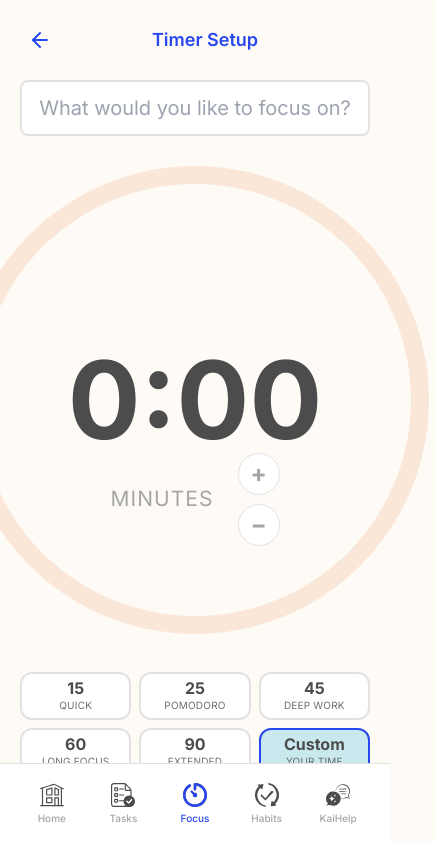
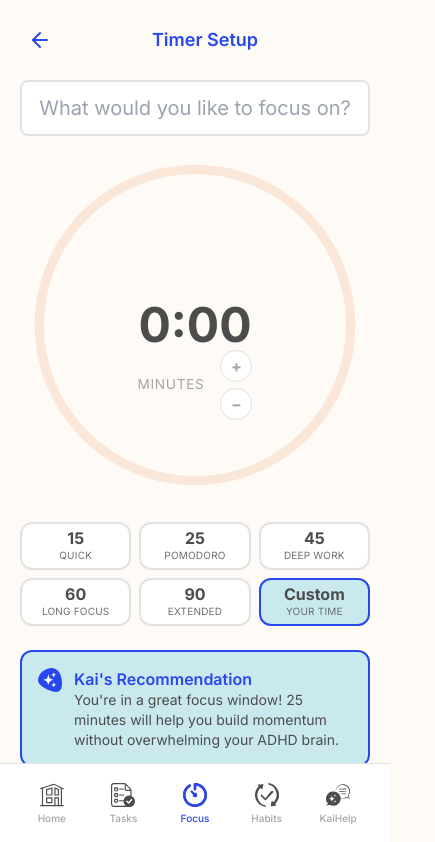
Before and after one commit to 100percentmaxx/joidu-adhd-app, a Next.js app: page /focus/setup in a window 390 px wide. Shown: the top 842 px of the page, 435 px wide, since content can reach past the window. Built offline with nearby package versions, Linux system fonts and the light colour scheme.

Commit message:
Update focus timer setup screen to reflect mobile sizing

```diff
--- a/src/app/focus/components/TimerCircle.tsx
+++ b/src/app/focus/components/TimerCircle.tsx
@@ -20,29 +20,30 @@ export default function TimerCircle({ minutes, onIncrement, onDecrement }: Timer
   }
 
   return (
-    <div className="flex flex-col items-center" style={{ marginBottom: '32px' }}>
-      {/* Large circular timer display - increased by 50% */}
+    <div className="flex flex-col items-center" style={{ marginBottom: '32px', padding: '0 10px' }}>
+      {/* Large circular timer display - responsive sizing */}
       <div
         className="flex items-center justify-center relative"
         style={{
-          width: '480px', // 320 * 1.5
-          height: '480px', // 320 * 1.5
+          width: 'min(354px, calc(100vw - 60px))',
+          height: 'min(354px, calc(100vw - 60px))',
           borderRadius: '50%',
-          backgroundColor: 'var(--background)' // Background color
+          backgroundColor: 'var(--background)', // Background color
+          aspectRatio: '1/1'
         }}
       >
         {/* Light orange ring */}
         <svg
           className="absolute inset-0 w-full h-full -rotate-90"
-          viewBox="0 0 480 480"
+          viewBox="0 0 354 354"
         >
           <circle
-            cx="240" // 160 * 1.5
-            cy="240" // 160 * 1.5
-            r="225" // 150 * 1.5
+            cx="177"
+            cy="177"
+            r="167"
             fill="none"
             stroke="var(--timer-ring-background)" // Timer ring background
-            strokeWidth="18" // 12 * 1.5
+            strokeWidth="10"
             opacity="0.6"
           />
         </svg>
@@ -50,21 +51,22 @@ export default function TimerCircle({ minutes, onIncrement, onDecrement }: Timer
         {/* Timer text positioned at absolute center */}
         <div className="absolute inset-0 flex items-center justify-center">
           <div style={{
-            fontSize: '108px', // 72 * 1.5
+            fontSize: 'clamp(48px, 12vw, 80px)', // Responsive font size
             fontWeight: 'bold',
             color: 'var(--text-primary)',
-            lineHeight: '1'
+            lineHeight: '1',
+            textAlign: 'center'
           }}>
             {formatTime(minutes)}
           </div>
         </div>
 
         {/* MINUTES label and +/- buttons positioned below center */}
-        <div className="absolute inset-0 flex items-center justify-center" style={{ paddingTop: '198px' }}> {/* 132 * 1.5 */}
-          <div className="flex items-center justify-center" style={{ gap: '24px' }}> {/* 16 * 1.5 */}
+        <div className="absolute inset-0 flex items-center justify-center" style={{ paddingTop: 'clamp(120px, 30vw, 150px)' }}>
+          <div className="flex items-center justify-center" style={{ gap: 'clamp(16px, 4vw, 24px)' }}>
             {/* MINUTES label */}
             <div style={{
-              fontSize: '21px', // 14 * 1.5
+              fontSize: 'clamp(12px, 3.5vw, 16px)', // Responsive font size
               color: 'var(--text-secondary)',
               fontWeight: 'normal',
               letterSpacing: '0.05em'
@@ -73,19 +75,19 @@ export default function TimerCircle({ minutes, onIncrement, onDecrement }: Timer
             </div>
 
             {/* Plus/minus buttons stacked vertically */}
-            <div className="flex flex-col" style={{ gap: '9px' }}> {/* 6 * 1.5 */}
+            <div className="flex flex-col" style={{ gap: 'clamp(6px, 1.5vw, 9px)' }}>
               {/* Plus button */}
               <button
                 onClick={onIncrement}
                 className="flex items-center justify-center transition-all duration-200 hover:opacity-80"
                 style={{
-                  width: '42px', // 28 * 1.5
-                  height: '42px', // 28 * 1.5
+                  width: 'clamp(32px, 8vw, 42px)', // Responsive button size
+                  height: 'clamp(32px, 8vw, 42px)',
                   borderRadius: '50%',
                   backgroundColor: 'var(--input-background)', // Button fill
                   border: '1px solid var(--border-color)',
                   color: 'var(--text-secondary)', // Same color as MINUTES
-                  fontSize: '24px', // 16 * 1.5
+                  fontSize: 'clamp(16px, 4vw, 24px)', // Responsive font size
                   fontWeight: 'bold'
                 }}
                 aria-label="Increase timer by 1 minute"
@@ -98,13 +100,13 @@ export default function TimerCircle({ minutes, onIncrement, onDecrement }: Timer
                 onClick={onDecrement}
                 className="flex items-center justify-center transition-all duration-200 hover:opacity-80"
                 style={{
-                  width: '42px', // 28 * 1.5
-                  height: '42px', // 28 * 1.5
+                  width: 'clamp(32px, 8vw, 42px)', // Responsive button size
+                  height: 'clamp(32px, 8vw, 42px)',
                   borderRadius: '50%',
                   backgroundColor: 'var(--input-background)', // Button fill
                   border: '1px solid var(--border-color)',
                   color: 'var(--text-secondary)', // Same color as MINUTES
-                  fontSize: '24px', // 16 * 1.5
+                  fontSize: 'clamp(16px, 4vw, 24px)', // Responsive font size
                   fontWeight: 'bold'
                 }}
                 aria-label="Decrease timer by 1 minute"
```
